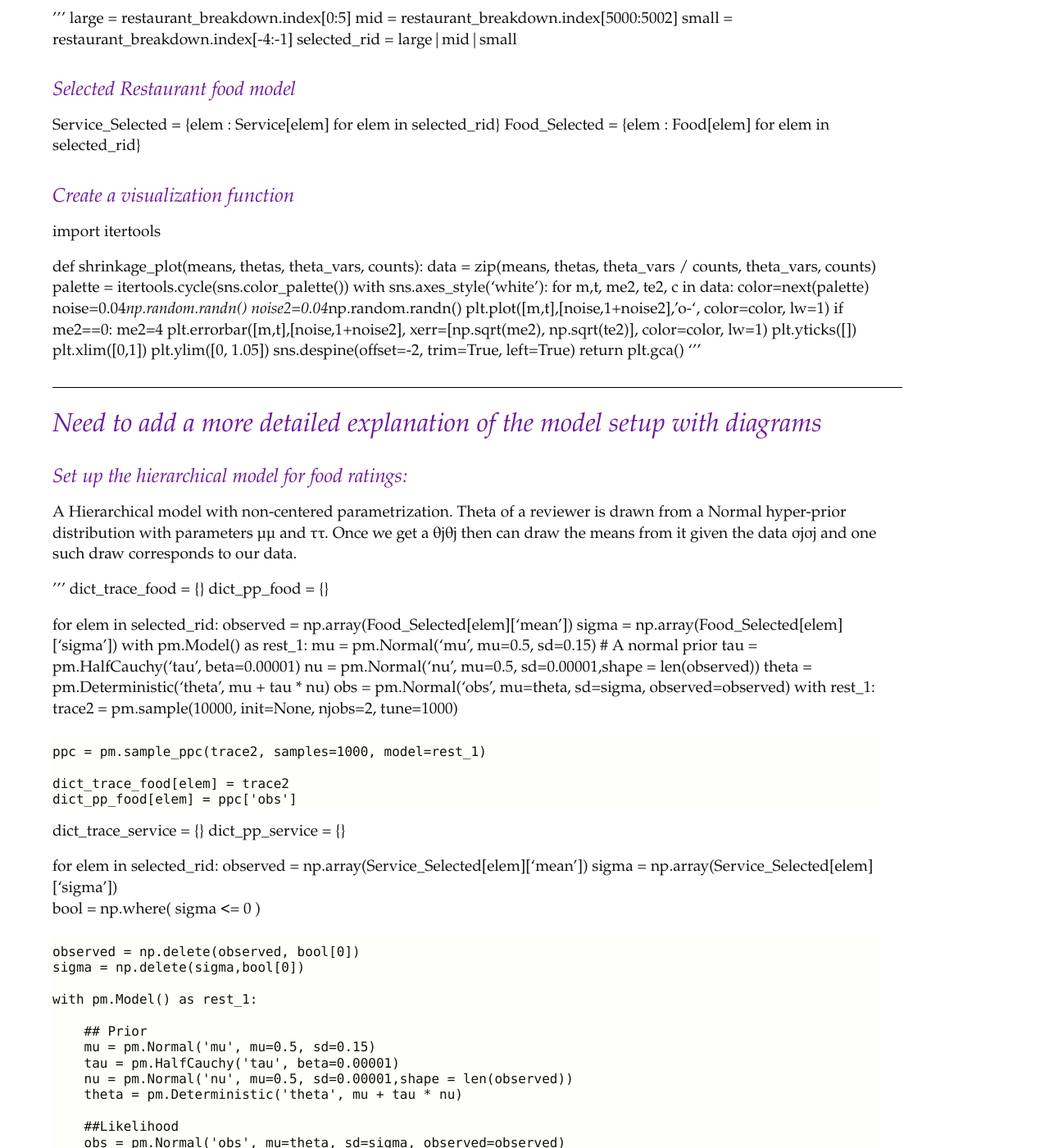
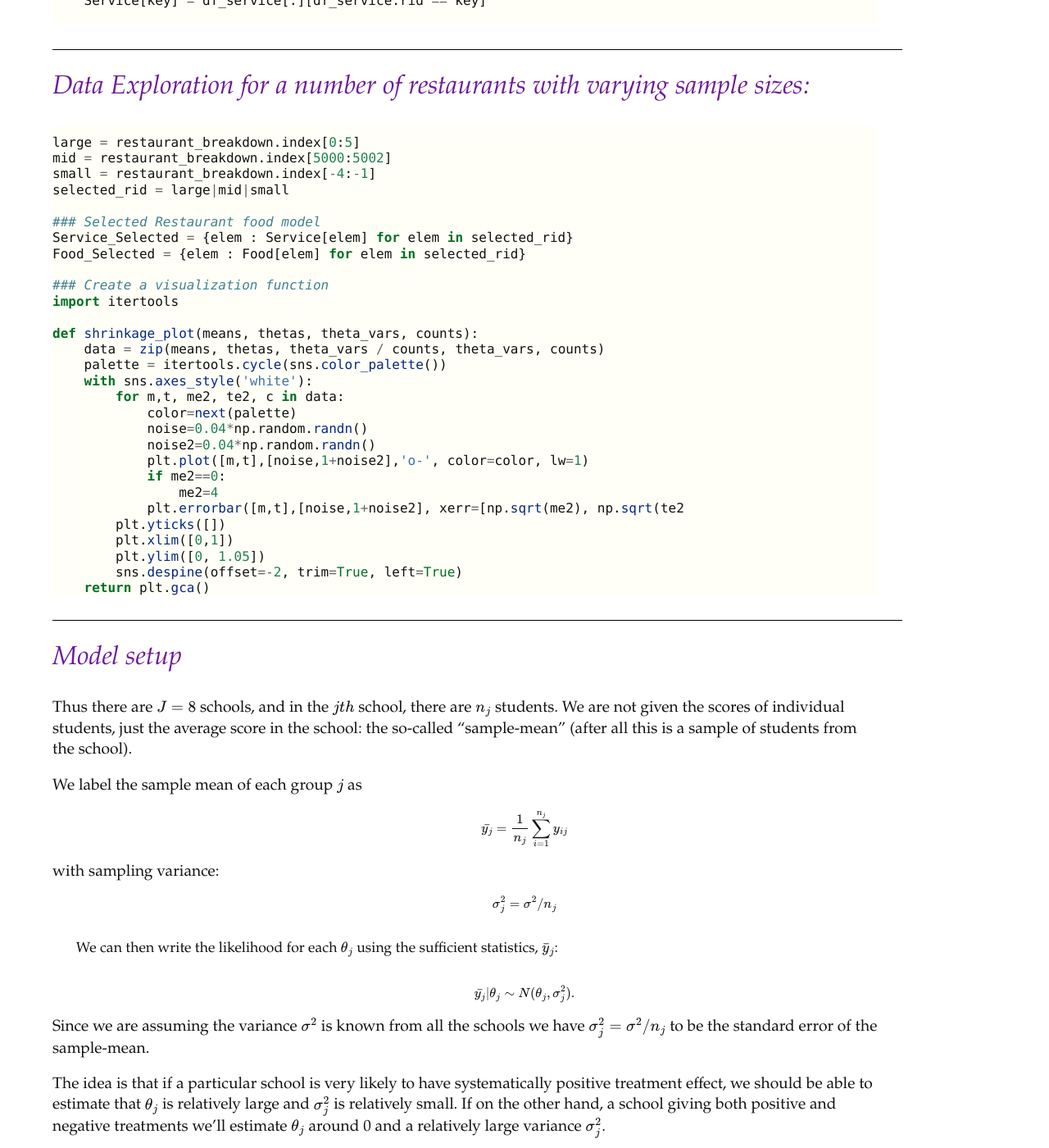
Before and after one commit to vionwinnie/old_website, a Jekyll site: the page built from YelpReview.md, in a window 1280 px wide and 1400 px high, scrolled down 2517 px. Shown: the whole window at 82% size. Built offline with Jekyll 4.4.1, drawn with Linux system fonts in a browser that asks for light colours; nearby versions of some CDN libraries; formulas are drawn with MathJax 3; some of the changed text lies outside the part shown.

Commit message:
Update YelpReview.md

````diff
--- a/YelpReview.md
+++ b/YelpReview.md
@@ -43,8 +43,9 @@
 
 ## Let's get started!
 
-'''
-Loading the setups
+```python
+
+#Loading the setups
 import itertools
 import pymc
 import scipy.stats as stats
@@ -56,10 +57,10 @@
 import seaborn as sns
 sns.set_style("whitegrid")
 sns.set_context("poster")
-'''
+```
 
 Read the raw data and break down the data into restuarants and further into food and service segments:
-'''
+```python
 df_restaurant = pd.read_csv(r"C:\Users\Dell\Documents\Python Scripts\Data\dftouse4.csv")
 
 ## Compute standard error
@@ -85,10 +86,10 @@
 for key in Service.keys():
     Service[key] = df_service[:][df_service.rid == key]
 
-'''
+```
 
 ## Data Exploration for a number of restaurants with varying sample sizes:
-'''
+```python
 large = restaurant_breakdown.index[0:5]
 mid = restaurant_breakdown.index[5000:5002]
 small = restaurant_breakdown.index[-4:-1]
@@ -118,13 +119,77 @@
         plt.ylim([0, 1.05])
         sns.despine(offset=-2, trim=True, left=True)
     return plt.gca()
-'''
-## Need to add a more detailed explanation of the model setup with diagrams
+```
+## Model setup
+
+Thus there are $J=8$ schools, and in the $jth$ school, there are $n_j$ students. We are not given the scores of individual students, just the average score in the school: the so-called "sample-mean" (after all this is a sample of students from the school).
+
+We label the sample mean of each group $j$ as
+
+$$\bar{y_j} = \frac{1}{n_j} \sum_{i=1}^{n_j} y_{ij}$$
+
+with sampling variance:
+
+$$\sigma_j^2 = \sigma^2/n_j$$
+
+
+>We can then write the likelihood for each $\theta_j$ using the sufficient statistics, $\bar{y}_j$:
+
+$$\bar{y_j} \vert \theta_j \sim N(\theta_j,\sigma_j^2).$$
+
+Since we are assuming the variance $\sigma^2$ is known from all the schools we have $$\sigma_j^2 = \sigma^2/n_j$$ to be the standard error of the sample-mean.
+
+The idea is that if a particular school is very likely to have systematically positive treatment effect, we should be able to estimate that $\theta_j$ is relatively large and $\sigma_j^2$ is relatively small. If on the other hand, a school giving both positive and negative treatments we'll estimate $\theta_j$ around 0 and a relatively large variance $\sigma_j^2$.
+
+This is
+
+>a notation that will prove useful later because of the flexibility in allowing a separate variance $\sigma_j^2$ for the mean of each group $j$. ...all expressions will be implicitly conditional on the known values $\sigma_j^2$.... Although rarely strictly true, the assumption of known variances at the sampling level of the model is often an adequate approximation.
+
+>The treatment of the model provided ... is also appropriate for situations in which the variances differ for reasons other than the number of data points in the experiment. In fact, the likelihood  can appear in much more general contexts than that stated here. For example, if the group sizes $n_j$ are large enough, then the means $\bar{y_j}$ are approximately normally distributed, given $\theta_j$, even when the data $y_{ij}$ are not.
+
+In other problems, like the one on your homework where we will use this model, you are given a $\sigma_2$ calculated from each group or unit. But since you will want  the variance of the sample mean, you will have to calculate the standard error by dividing out by the count in that unit.
+
+![](images/restuarant_model.png)
+
+Let us choose a prior:
+
+$$
+\theta_j \sim N(\mu, \tau^2)
+$$
+
+$\theta_j$ is the parameter we were estimating by the review-topic mean earlier.
+
+The second of the formulae above will allow us to share information between reviews within each restaurant.
+
+After doing some math, we can calculate the posterior distribution:
+
+$$
+p(\theta_j\, \vert \,\bar{y}_{j})\propto p(\bar{y}_{j}\, \vert \,\theta_j) p(\theta_j)
+\propto \exp\left(-\frac{1}{2 \sigma_j^2} \left(\bar{y}_{j}-\theta_j\right)^2\right)  \exp\left(-\frac{1}{2 \tau^2} \left(\theta_j-\mu\right)^2\right)
+$$
+
+After some amount of algebra you'll find that this is the kernel of a normal distribution with mean
+
+$\frac{1}{\sigma^2_{\text{post}}}\left(\frac{\mu}{\tau^2} + \frac{\bar{y}_{j}}{\sigma^2_{j}}\right)$
+
+and variance
+
+$ \sigma^2_{\text{post}} = \left(\frac{1}{\tau^2} + \frac{1}{\sigma^2_{j}}\right)^{-1}$.
+
+We can simplify the mean further to see a familiar form:
+
+$$
+\mathbb{E}[\theta_j\, \vert \,\bar y_j, \mu, \sigma_j^2, \tau^2] = \frac{\sigma_j^2}{\sigma_j^2 + \tau^2} \mu + \frac{\tau^2}{\sigma_j^2 + \tau^2}\bar{y}_{j}.
+$$
+
+The _posterior mean_ is a weighted average of the prior mean and the observed average.
+
+
 
 ### Set up the hierarchical model for food ratings:
 A Hierarchical model with non-centered parametrization. Theta of a reviewer is drawn from a Normal hyper-prior distribution with parameters μμ and ττ. Once we get a θjθj then can draw the means from it given the data σjσj and one such draw corresponds to our data.
 
-'''
+```python
 dict_trace_food = {}
 dict_pp_food = {}
 
@@ -174,6 +239,7 @@
 
     dict_trace_service[elem] = trace2
     dict_pp_service[elem] = ppc['obs']
+```
 
 
 
````
